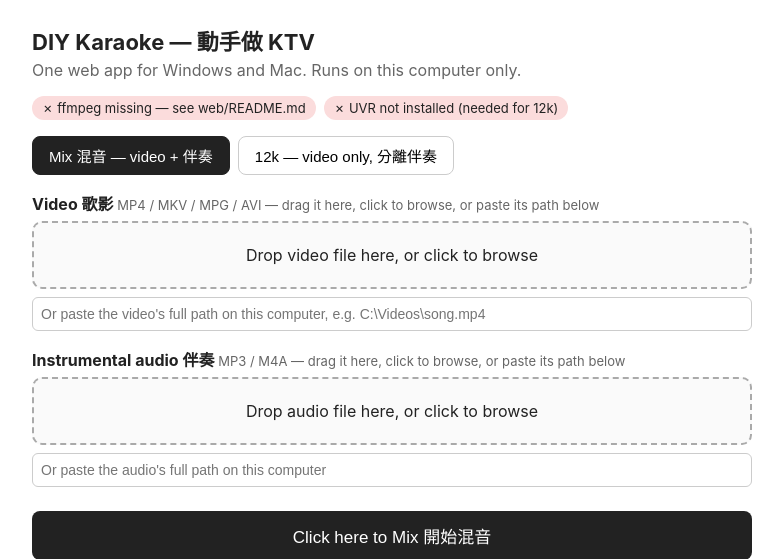
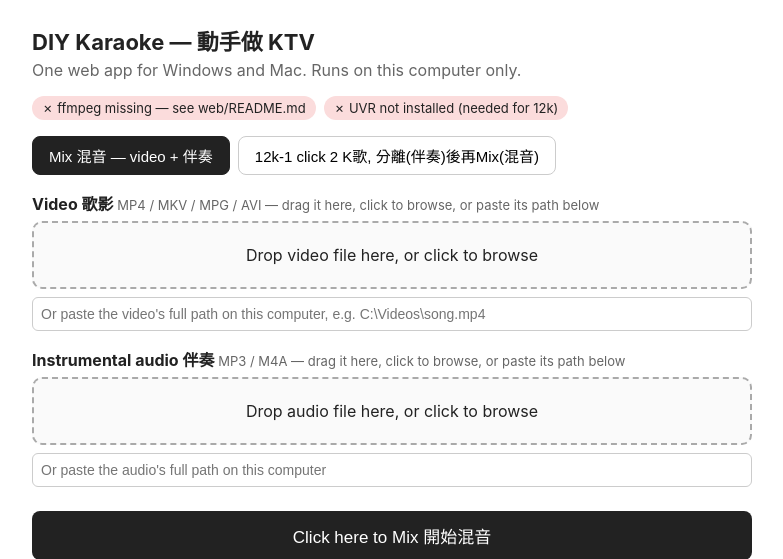
Before and after one commit to charlihchen/DIY-Karaoke-subtitle, a FastAPI app: page / in a window 1280 px wide. Shown: the top 559 px of the page, without its empty margins (248-1031 px from the left). Run offline with FastAPI, Linux system fonts and the light colour scheme; data that the repository does not hold is empty.

Commit message:
Web UI: rename 12k tab to '12k-1 click 2 K歌, 分離(伴奏)後再Mix(混音)'

```diff
--- a/web/templates/index.html
+++ b/web/templates/index.html
@@ -47,7 +47,7 @@
 
 <div class="tabs">
   <button class="tab active" id="tabMix" onclick="setMode('mix')">Mix 混音 — video + 伴奏</button>
-  <button class="tab" id="tab12k" onclick="setMode('12k')">12k — video only, 分離伴奏</button>
+  <button class="tab" id="tab12k" onclick="setMode('12k')">12k-1 click 2 K歌, 分離(伴奏)後再Mix(混音)</button>
 </div>
 
 <form id="mixForm">
```
